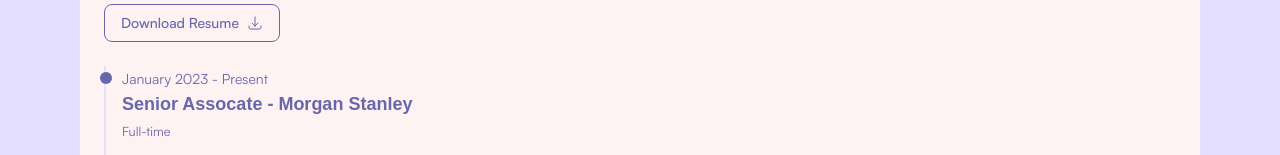
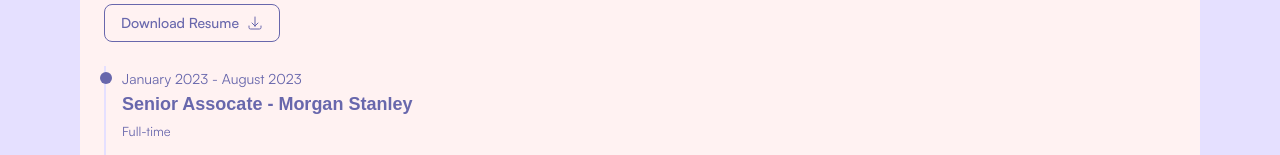
Before and after one commit to 2knal/2knal.github.io, a Next.js app: page / in a window 1280 px wide. Both pictures are taken after a click on the item "Work". Shown: the part 120-275 px from the top of the page. Built offline with nearby package versions, Linux system fonts and the light colour scheme; a web font is replaced by a local one.

Commit message:
Change MS work status

```diff
--- a/src/components/Work.tsx
+++ b/src/components/Work.tsx
@@ -6,7 +6,7 @@
   const resumeLink = 'https://drive.google.com/file/d/12POlihiNtIiDeDVVaaqZtsUD1PyUg_Sk/view?usp=sharing';
   const workItems: IWork[] = [
     {
-      period: 'January 2023 - Present',
+      period: 'January 2023 - August 2023',
       title: 'Senior Assocate - Morgan Stanley',
       description: 'Automating workflows by creating web applications/portals. Enhancing chatbots, publishing tableau dashboards.',
       tag: 'Full-time',
```
